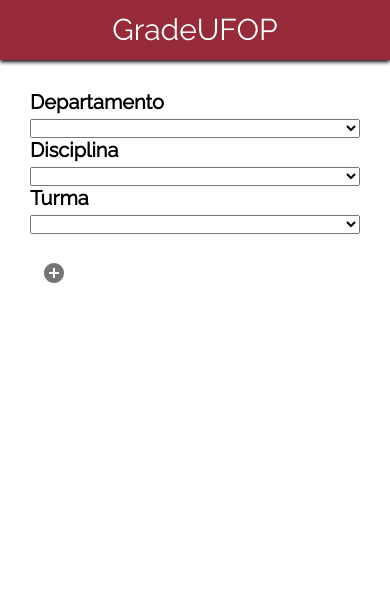
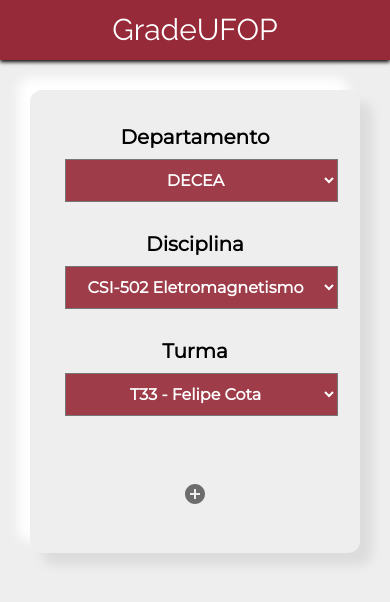
Before and after one commit to joaomarcostg/GradeUFOP, a React (Create React App) app in the folder frontend/: page / in a window 390 px wide. Shown: the top 602 px of the page. Built offline with nearby package versions, Linux system fonts and the light colour scheme.

Commit message:
finalizando o componente picker

```diff
--- a/frontend/src/App.css
+++ b/frontend/src/App.css
@@ -3,3 +3,7 @@
   padding: 0;
   box-sizing: border-box;
 }
+
+body {
+    background: #EEE;
+}
--- a/frontend/src/components/picker.js
+++ b/frontend/src/components/picker.js
@@ -23,15 +23,23 @@ function Picker(props) {
             <div className="select-container">
                 <div className='col departamentos'>
                     <p>Departamento</p>
-                    <select className='sel' name="depto" id="get_depto"></select>
+                    <select className='sel' name="depto" id="get_depto">
+                        <option value="opt1">DECEA</option>
+                        <option value="opt1">DECSI</option>
+                    </select>
                 </div>
                 <div className='col disciplinas'>
                     <p>Disciplina</p>
-                    <select className='sel' name="disc" id="get_disc"></select>
+                    <select className='sel' name="disc" id="get_disc">
+                        <option value="opt1">CSI-502 Eletromagnetismo</option>
+                        <option value="opt2">CSI-502 aslkdjasdlkasjdklasjdklasjdlkaslkdjaskldjalksjdklasjdlkasjdklasjdklasjdkajslkdjaskldjaslkdjlasdjasdasjdlaksjdlak</option>
+                    </select>
                 </div>
                 <div className='col turmas'>
                     <p>Turma</p>
-                    <select className='sel' name="turma" id="get_turma"></select>
+                    <select className='sel' name="turma" id="get_turma">
+                        <option value="opt1">T33 - Felipe Cota</option>
+                    </select>
                 </div>
                 <div className="col btn">
                     <IconButton aria-label="add">
--- a/frontend/src/styles/picker/picker.css
+++ b/frontend/src/styles/picker/picker.css
@@ -1,35 +1,64 @@
 @import url("https://fonts.googleapis.com/css?family=Raleway&display=swap");
+@import url("https://fonts.googleapis.com/css?family=Montserrat&display=swap");
 .mc-picker {
-  padding: 30px 20px 20px 20px;
+  margin: 30px 30px;
+  padding: 20px 20px 20px 20px;
+  background-color: #EEE;
+  border-radius: 12px;
+  -webkit-box-shadow: -12px -12px 12px white, 12px 12px 12px rgba(0, 0, 0, 0.08);
+          box-shadow: -12px -12px 12px white, 12px 12px 12px rgba(0, 0, 0, 0.08);
 }
 
 .col {
+  overflow: hidden;
+  text-align: center;
   float: left;
-  font-family: "Raleway", sans-serif;
+  font-family: "Montserrat", sans-serif;
   font-weight: bold;
   font-size: 20px;
   padding: 0px 10px 0px 10px;
 }
 
 .sel {
+  margin-top: 10px;
+  padding: 4px;
+  font-family: "Montserrat", sans-serif;
+  font-weight: bold;
+  background: rgba(150, 42, 56, 0.9);
+  text-align-last: center;
   width: 100%;
+  color: white;
+  font-size: 16px;
+  cursor: pointer;
+}
+
+.sel:hover {
+  background: #707A81;
 }
 
 .departamentos {
+  overflow: visible;
   width: 16%;
 }
 
 .disciplinas {
+  overflow: visible;
   width: 48%;
 }
 
 .turmas {
+  overflow: visible;
   width: 30%;
 }
 
 .btn {
-  width: 4%;
-  padding-top: 15px;
+  width: 6%;
+  overflow: visible;
+  margin-top: 24px;
+  -webkit-box-sizing: border-box;
+          box-sizing: border-box;
+  padding: 0 10px;
+  text-align: center;
 }
 
 .mc-picker :after {
@@ -40,7 +69,21 @@
 
 @media screen and (max-width: 900px) {
   .col {
+    position: relative;
     width: 100%;
+    text-align: center;
+    padding: 15px 15px;
+  }
+  .col .sel {
+    margin-top: 10px;
+    padding: 10px;
+    font-family: "Montserrat", sans-serif;
+    font-weight: bold;
+    background-color: rgba(150, 42, 56, 0.9);
+    width: 70vw;
+    color: white;
+    text-align-last: center;
+    font-size: 16px;
   }
 }
 /*# sourceMappingURL=picker.css.map */
--- a/frontend/src/styles/picker/picker.scss
+++ b/frontend/src/styles/picker/picker.scss
@@ -1,44 +1,74 @@
+$ufop_red: #962a38;
+$ufop_grey: #707A81;
+
 @import url("https://fonts.googleapis.com/css?family=Raleway&display=swap");
+@import url("https://fonts.googleapis.com/css?family=Montserrat&display=swap");
 
 .mc-picker {
-  padding: 30px 20px 20px 20px;
+  margin: 30px 30px;
+  padding: 20px 20px 20px 20px;
+  background-color: #EEE;
+  border-radius: 12px;
+  box-shadow: -12px -12px 12px rgba($color: #FFF, $alpha: 1.0),
+               12px 12px 12px rgba($color: #000, $alpha: .08);
 }
 
 .col {
+  overflow: hidden;
+  text-align: center;
   float: left;
-  font-family: "Raleway", sans-serif;
+  font-family: "Montserrat", sans-serif;
   font-weight: bold;
   font-size: 20px;
   padding: 0px 10px 0px 10px;
 }
 
-.sel{
-    width: 100%;
+
+.sel {
+
+  margin-top: 10px;
+  padding: 4px;
+  font-family: "Montserrat", sans-serif;
+  font-weight: bold;
+  background: rgba($color: $ufop_red, $alpha: 0.9);
+  text-align-last: center;
+  width: 100%;
+  color: white;
+  font-size: 16px;
+  cursor: pointer;
+
+  &:hover{
+    background: $ufop_grey;
+  }
+
 }
 
 .departamentos {
-//   background-color: orange;
+  //   background-color: orange;
+  overflow: visible;
   width: 16%;
-
 }
 
 .disciplinas {
-//   background-color: red;
+  //   background-color: red;
+  overflow: visible;
   width: 48%;
-
 }
 
 .turmas {
-//   background-color: green;
+  //   background-color: green;
+  overflow: visible;
   width: 30%;
-
 }
 
 .btn {
-
-    width: 4%;
-    padding-top: 15px;
-
+  width: 6%;
+  overflow: visible;
+  margin-top: 24px;
+  box-sizing: border-box;
+  padding: 0 10px;
+  text-align: center;
+  // background-color: rgb(44, 44, 250);
 }
 
 .mc-picker :after {
@@ -48,7 +78,25 @@
 }
 
 @media screen and (max-width: 900px) {
+
   .col {
+    position: relative;
     width: 100%;
+    text-align: center;
+    padding: 15px 15px;
+
+    .sel {
+
+      margin-top: 10px;
+      padding: 10px;
+      font-family: "Montserrat", sans-serif;
+      font-weight: bold;
+      background-color: rgba($color: $ufop_red, $alpha: 0.9);
+      width: 70vw;
+      color: white;
+      text-align-last: center;
+      font-size: 16px;
+
+    }
   }
 }
```
Also changed, not shown: 1 other file (tests, documents, lock files or other folders).
